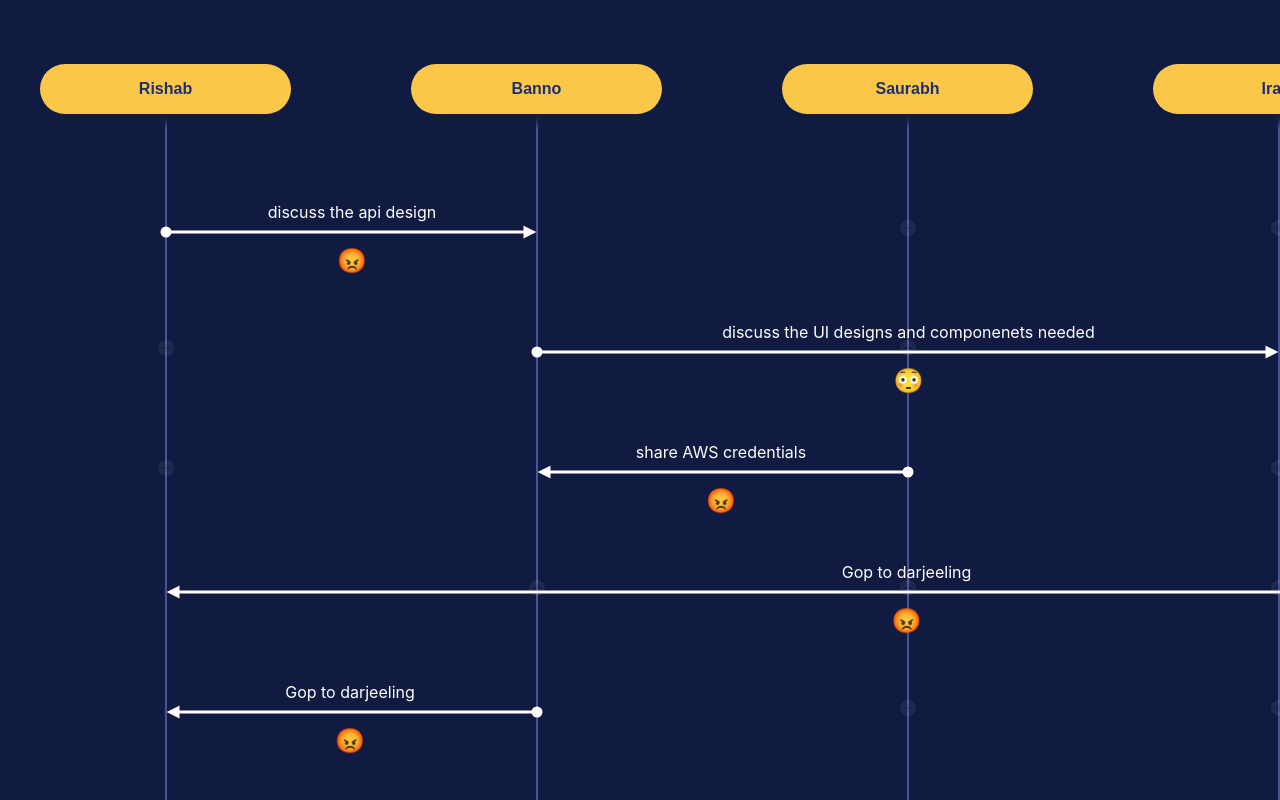
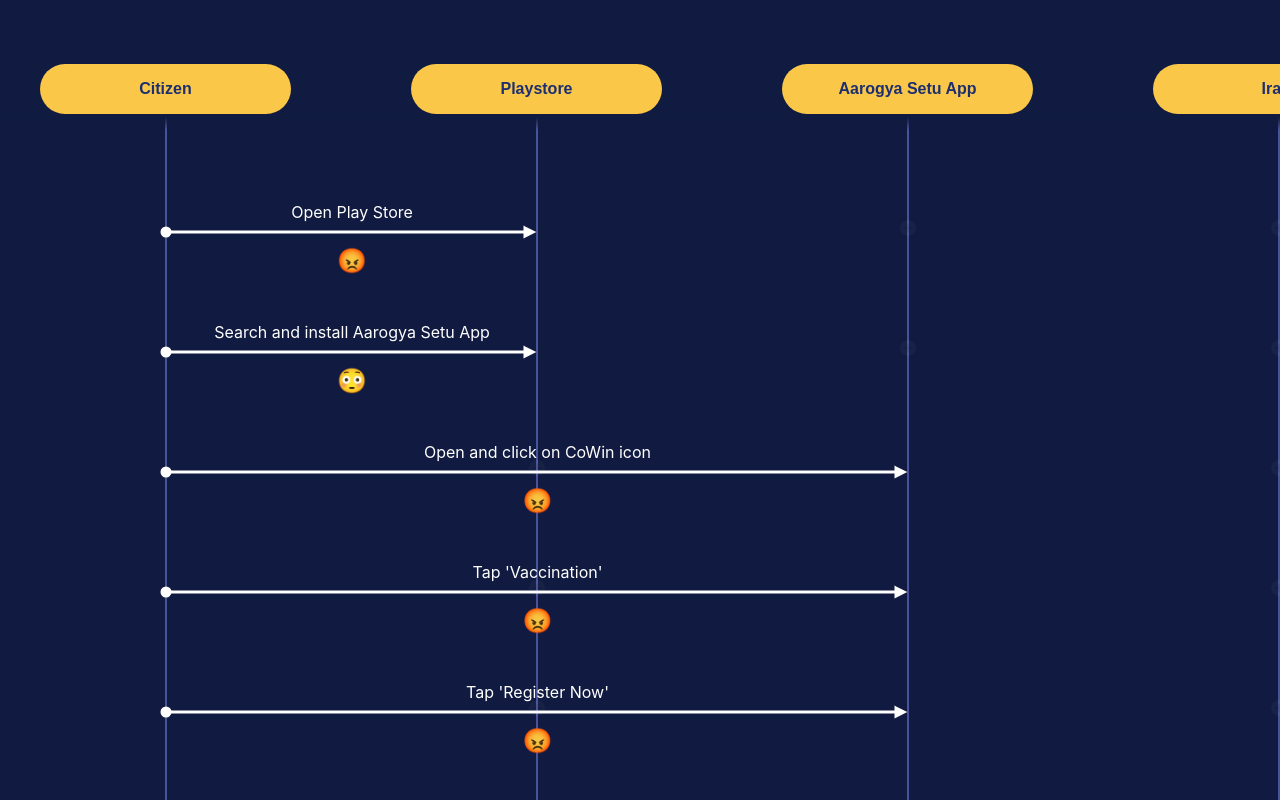
Before and after one commit to RishabhReactJS/ecosys_map, a React (Create React App) app: page / in a window 1280 px wide. Built offline with nearby package versions, Linux system fonts and the light colour scheme.

Commit message:
updated data

```diff
--- a/src/components/Threads/thread.css
+++ b/src/components/Threads/thread.css
@@ -23,7 +23,7 @@
       color: #1D2F6F;
       font-weight: 800;
       border:none;
-      opacity: 0.1;
+      opacity: 0.05;
       transition-property: opacity;
       transition-duration: 0.3s;
   }
--- a/src/utils/data.json
+++ b/src/utils/data.json
@@ -2,17 +2,17 @@
     "actors": [
         {
             "id": "a_0",
-            "name": "Rishab",
+            "name": "Citizen",
             "index": 0
         },
         {
             "id": "a_1",
-            "name": "Banno",
+            "name": "Playstore",
             "index": 1
         },
         {
             "id": "a_2",
-            "name": "Saurabh",
+            "name": "Aarogya Setu App",
             "index": 2
         },
         {
@@ -26,13 +26,13 @@
             "index": 4
         }
     ],
-    "steps":[
+    "steps": [
         {
             "id": "0_a_0_a_1",
             "index": 0,
-            "from": "a_0" ,
+            "from": "a_0",
             "to": "a_1",
-            "message": "discuss the api design",
+            "message": "Open Play Store",
             "emotion": "😡",
             "comments": [
                 {
@@ -52,9 +52,9 @@
         {
             "id": "2_a_1_a_3",
             "index": 1,
-            "from": "a_1",
-            "to": "a_3",
-            "message": "discuss the UI designs and componenets needed",
+            "from": "a_0",
+            "to": "a_1",
+            "message": "Search and install Aarogya Setu App",
             "emotion": "😳",
             "comments": [
                 {
@@ -74,9 +74,9 @@
         {
             "id": "3_a_2_a_1",
             "index": 2,
-            "from": "a_2",
-            "to": "a_1",
-            "message": "share AWS credentials",
+            "from": "a_0",
+            "to": "a_2",
+            "message": "Open and click on CoWin icon",
             "emotion": "😡",
             "comments": [
                 {
@@ -96,9 +96,9 @@
         {
             "id": "3_a_2_a_1",
             "index": 3,
-            "from": "a_4",
-            "to": "a_0",
-            "message": "Gop to darjeeling",
+            "from": "a_0",
+            "to": "a_2",
+            "message": "Tap 'Vaccination'",
             "emotion": "😡",
             "comments": [
                 {
@@ -118,9 +118,9 @@
         {
             "id": "4_a_1_a_0",
             "index": 4,
-            "from": "a_1",
-            "to": "a_0",
-            "message": "Gop to darjeeling",
+            "from": "a_0",
+            "to": "a_2",
+            "message": "Tap 'Register Now'",
             "emotion": "😡",
             "comments": [
                 {
@@ -136,13 +136,13 @@
                     "ts": "1617812248"
                 }
             ]
-        }
-        ,{
+        },
+        {
             "id": "5_a_1_a_0",
             "index": 5,
-            "from": "a_1",
-            "to": "a_0",
-            "message": "Gop to darjeeling",
+            "from": "a_0",
+            "to": "a_2",
+            "message": "Enter Mobile Number & Tap 'Proceed to verify'",
             "emotion": "😡",
             "comments": [
                 {
@@ -158,7 +158,8 @@
                     "ts": "1617812248"
                 }
             ]
-        },{
+        },
+        {
             "id": "6_a_1_a_0",
             "index": 6,
             "from": "a_1",
@@ -267,8 +268,8 @@
                     "ts": "1617812248"
                 }
             ]
-        }
-        ,{
+        },
+        {
             "id": "11_a_1_a_0",
             "index": 11,
             "from": "a_1",
@@ -289,7 +290,8 @@
                     "ts": "1617812248"
                 }
             ]
-        },{
+        },
+        {
             "id": "12_a_1_a_0",
             "index": 12,
             "from": "a_1",
@@ -314,7 +316,7 @@
         {
             "id": "13_a_0_a_1",
             "index": 13,
-            "from": "a_0" ,
+            "from": "a_0",
             "to": "a_1",
             "message": "discuss the api design",
             "emotion": "😡",
@@ -420,8 +422,8 @@
                     "ts": "1617812248"
                 }
             ]
-        }
-        ,{
+        },
+        {
             "id": "18_a_1_a_0",
             "index": 18,
             "from": "a_1",
@@ -442,7 +444,8 @@
                     "ts": "1617812248"
                 }
             ]
-        },{
+        },
+        {
             "id": "19_a_1_a_0",
             "index": 19,
             "from": "a_1",
@@ -529,6 +532,6 @@
                     "ts": "1617812248"
                 }
             ]
-       }
+        }
     ]
 }
```
